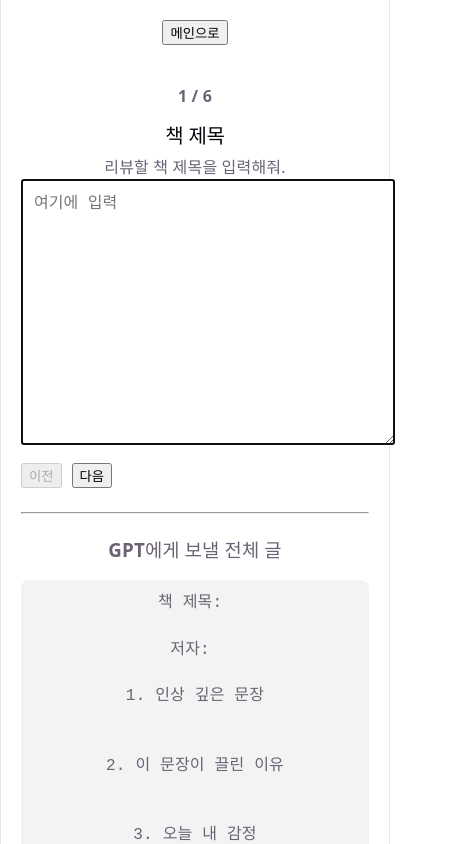
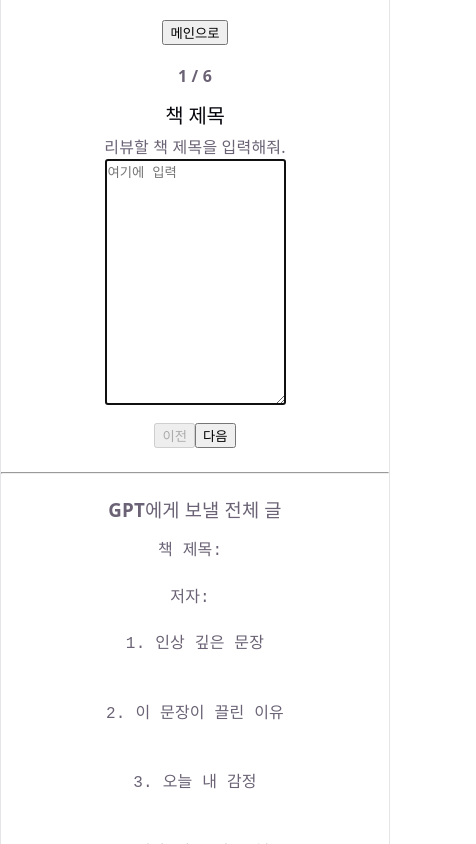
Before and after one commit to caronkwon-dotcom/my-life-portal, a React (Vite) app: page / in a window 390 px wide. Both pictures are taken after a click on the button "독서리뷰 작성". Shown: the top 844 px of the page, 476 px wide, since content can reach past the window. Built offline with nearby package versions, Linux system fonts and the light colour scheme.

Commit message:
Improve mobile wrapping in step editor content areas

```diff
--- a/src/App.css
+++ b/src/App.css
@@ -213,6 +213,40 @@ button:disabled {
   box-sizing: border-box;
 }
 
+.step-textarea {
+  width: 100%;
+  max-width: 100%;
+  padding: 12px;
+  border: 1px solid #ddd;
+  border-radius: 12px;
+  font-size: 16px;
+  line-height: 1.6;
+  box-sizing: border-box;
+  overflow-wrap: anywhere;
+}
+
+.step-editor-container {
+  padding: 20px;
+  width: 100%;
+  max-width: 100%;
+  box-sizing: border-box;
+}
+
+.step-editor-actions {
+  display: flex;
+  gap: 10px;
+  flex-wrap: wrap;
+}
+
+.step-editor-preview {
+  white-space: pre-wrap;
+  overflow-wrap: anywhere;
+  word-break: break-word;
+  background: #f3f3f3;
+  padding: 12px;
+  border-radius: 8px;
+}
+
 .toast-message {
   background: #111;
   color: white;
--- a/src/components/StepEditor.jsx
+++ b/src/components/StepEditor.jsx
@@ -149,7 +149,7 @@ useEffect(() => {
   return (
 
 
-    <div style={{ padding: 20 }}>
+    <div className="step-editor-container">
         {message && (
       <div className="toast-message">
         {message}
@@ -165,19 +165,14 @@ useEffect(() => {
 
       <textarea
       ref={inputRef}
+        className="step-textarea"
         value={draft[step.key]}
         onChange={(e) => updateValue(e.target.value)}
         placeholder="여기에 입력"
-        style={{
-          width: '100%',
-          minHeight: 240,
-          padding: 12,
-          fontSize: 16,
-          lineHeight: 1.6
-        }}
+        style={{ minHeight: 240 }}
       />
 
-      <div style={{ display: 'flex', gap: 10, marginTop: 12 }}>
+      <div className="step-editor-actions" style={{ marginTop: 12 }}>
         <button onClick={prevStep} disabled={stepIndex === 0}>
           이전
         </button>
@@ -189,12 +184,7 @@ useEffect(() => {
       <hr style={{ margin: '24px 0' }} />
 
       <h3>GPT에게 보낼 전체 글</h3>
-      <pre style={{
-        whiteSpace: 'pre-wrap',
-        background: '#f3f3f3',
-        padding: 12,
-        borderRadius: 8
-      }}>
+      <pre className="step-editor-preview">
         {buildCombinedText()}
       </pre>
 
@@ -212,17 +202,12 @@ useEffect(() => {
 
 <h3>GPT 정리본 붙여넣기</h3>
 <textarea
+  className="step-textarea"
 
   value={gptSummary}
   onChange={(e) => setGptSummary(e.target.value)}
   placeholder="ChatGPT가 정리해준 글을 여기에 붙여넣기"
-  style={{
-    width: '100%',
-    minHeight: 220,
-    padding: 12,
-    fontSize: 16,
-    lineHeight: 1.6
-  }}
+  style={{ minHeight: 220 }}
 />
 
 <button onClick={saveToDB} disabled={isSaving}>
```
